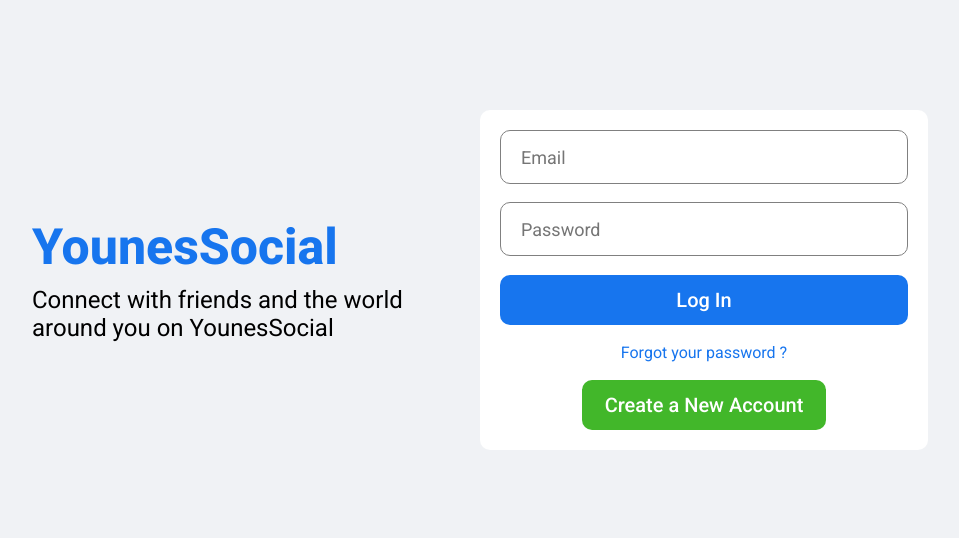
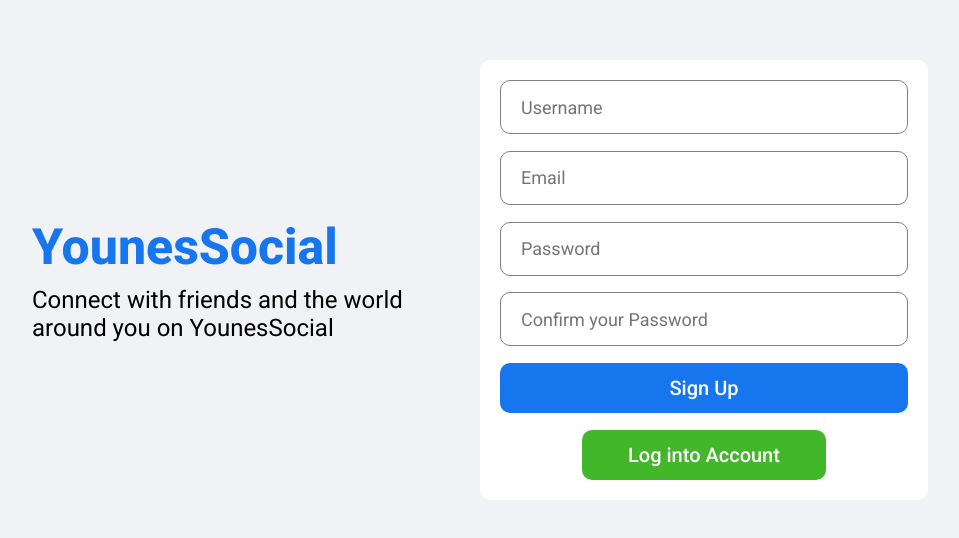
Before and after one commit to UnesABA/mern-auth-client, a React (Vite) app in the folder my-app/: page / in a window 1280 px wide. Shown: the part 120-658 px from the top of the page, without its empty margins (160-1119 px from the left). Built offline with nearby package versions, Linux system fonts and the light colour scheme.

Commit message:
Implement Register page with styled form and layout

```diff
--- a/my-app/src/App.jsx
+++ b/my-app/src/App.jsx
@@ -1,10 +1,10 @@
-import Login from "./components/pages/login/Login"
+import Register from "./components/pages/register/Register"
 import "./index.css"
 
 function App() {
   return (
     <>
-      <Login />
+      <Register />
     </>
   )
 }
--- /dev/null
+++ b/my-app/src/components/pages/register/Register.jsx
@@ -0,0 +1,30 @@
+import "./register.css"
+
+const Register = () => {
+  return (
+    <div className="register">
+      <div className="registerWrapper">
+        <div className="registerLeft">
+          <h3 className="registerLogo">YounesSocial</h3>
+          <span className="registerDesc">
+            Connect with friends and the world around you on YounesSocial
+          </span>
+        </div>
+        <div className= "registerRight">
+          <div className="registerBox">
+            <input placeholder="Username" className="registerInput" />
+            <input placeholder="Email" className="registerInput" />
+            <input placeholder="Password" className="registerInput" />
+            <input placeholder="Confirm your Password" className="registerInput" />
+            <button className="registerButton">Sign Up</button>
+            <button className="registerRegisterButton">
+              Log into Account
+            </button>
+          </div>
+        </div>
+      </div>
+    </div>
+  )
+}
+
+export default Register
--- /dev/null
+++ b/my-app/src/components/pages/register/register.css
@@ -0,0 +1,84 @@
+.register{
+  background-color: #f0f2f5;
+  width           : 100vw;
+  height          : 100vh;
+  display         : flex;
+  align-items     : center;
+  justify-content : center;
+}
+
+.registerWrapper{
+  width  : 70%;
+  height : 70%;
+  display: flex;
+}
+
+.registerLeft,
+.registerRight{
+  flex           : 1;
+  display        : flex;
+  flex-direction : column;
+  justify-content: center;
+}
+
+.registerLogo{
+  font-size    : 50px;
+  font-weight  : 800;
+  color        : #1775ee;
+  margin-bottom: 10px;
+}
+
+.registerDesc{
+  font-size: 24px;
+}
+
+.registerBox{
+  background-color: white;
+  height          : 400px;
+  padding         : 20px;
+  border-radius   : 10px;
+  display         : flex;
+  flex-direction  : column;
+  justify-content : space-between;
+}
+
+.registerInput{
+  height       : 50px;
+  border-radius: 10px;
+  border       : 1px solid gray;
+  font-size    : 18px;
+  padding-left : 20px;
+}
+
+.registerInput:focus{
+  outline: none;
+}
+
+.registerButton{
+  height          : 50px;
+  border          : none;
+  border-radius   : 10px;
+  background-color: #1775ee;
+  color           : white;
+  font-size       : 20px;
+  font-weight     : 500;
+  cursor          : pointer;
+}
+
+.registerForgot{
+  text-align: center;
+  color     : #1775ee;
+}
+
+.registerRegisterButton{
+  align-self      : center;
+  width           : 60%;
+  height          : 50px;
+  border          : none;
+  border-radius   : 10px;
+  background-color: #42b72a;
+  color           : white;
+  font-size       : 20px;
+  font-weight     : 500;
+  cursor          : pointer;
+}
```
